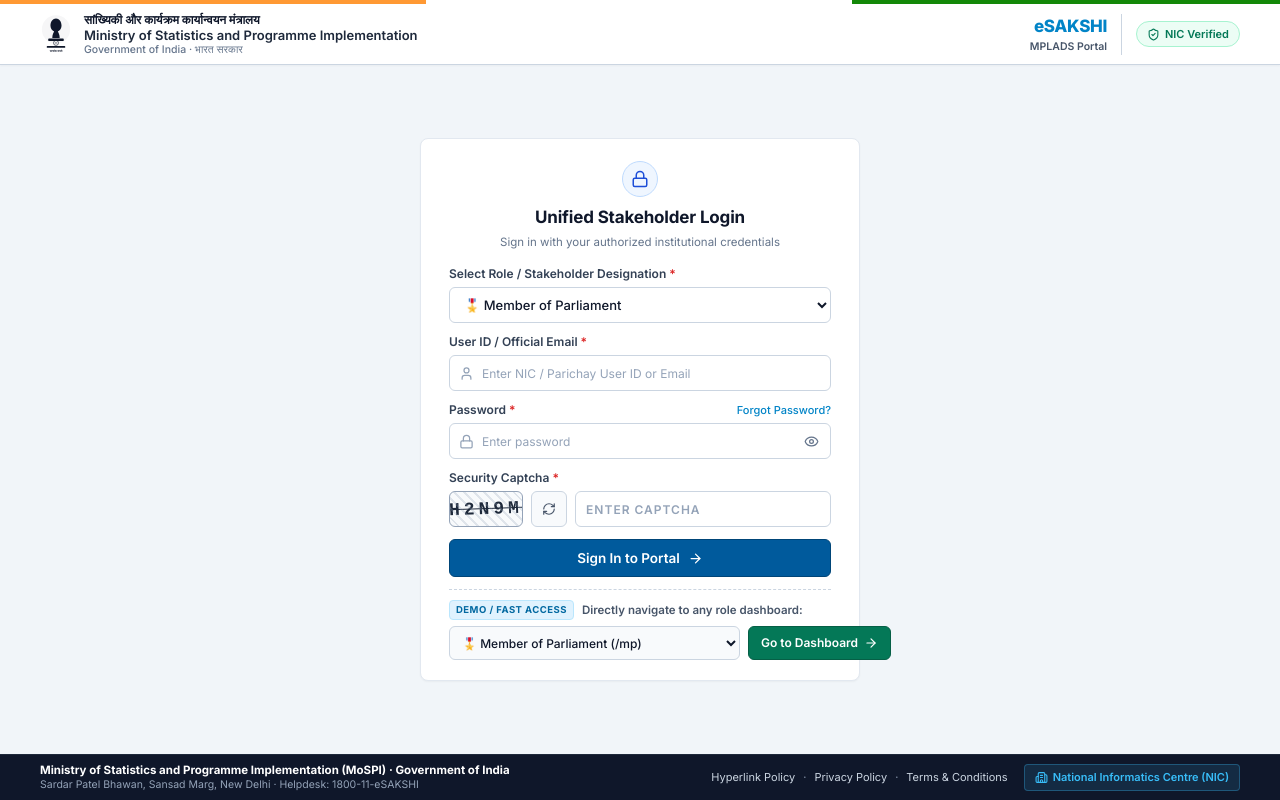
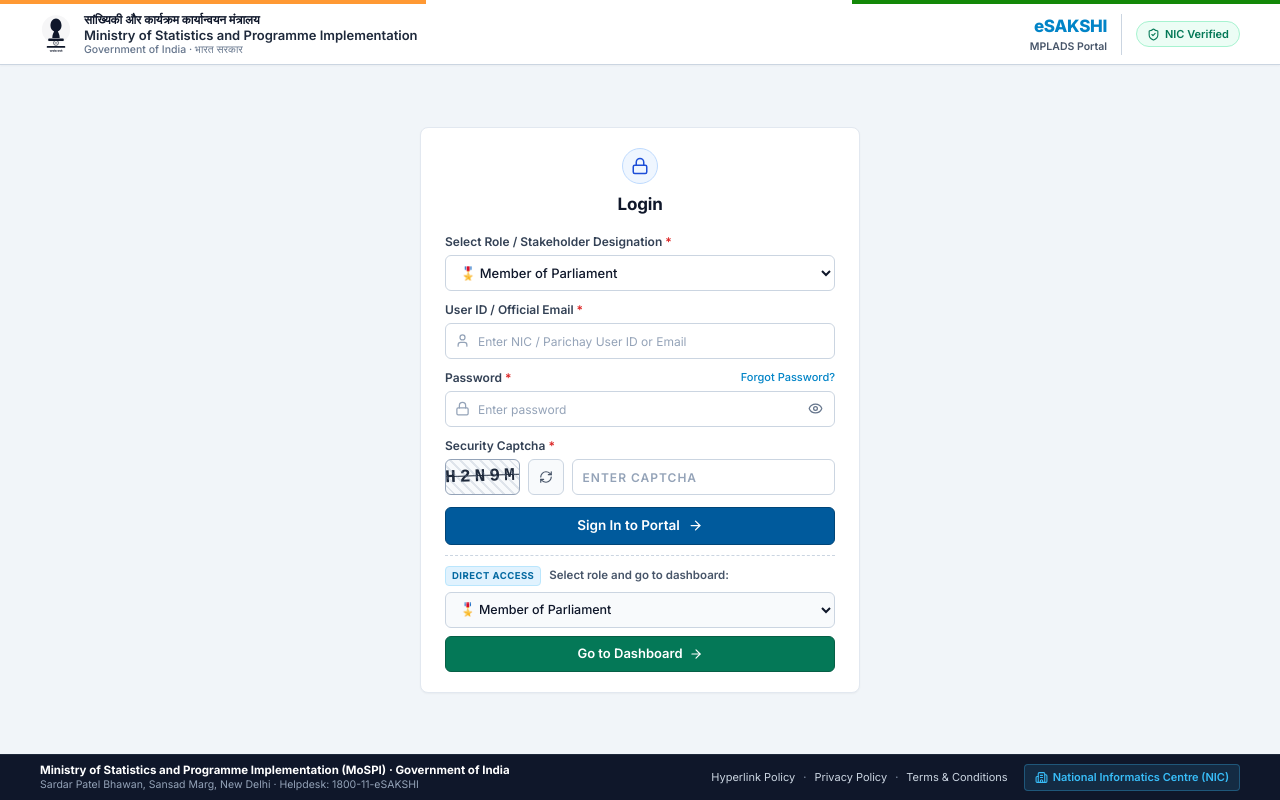
Before and after one commit to Sushank37/SAARTHI, a React app in the folder app/: page /login in a window 1280 px wide. Built offline with nearby package versions, Linux system fonts and the light colour scheme; the HTML template or start-up script is replaced by a standard one.

Commit message:
fix: set card title to Login, stack direct dashboard controls inside card, and add explicit captcha error validation

```diff
--- a/app/src/pages/Login/LoginPage.css
+++ b/app/src/pages/Login/LoginPage.css
@@ -146,10 +146,11 @@
   border: 1px solid #cbd5e1;
   border-radius: 10px;
   box-shadow: 0 4px 16px rgba(15, 23, 42, 0.08);
-  padding: 22px 28px 20px;
+  padding: 20px 24px;
   display: flex;
   flex-direction: column;
-  gap: 12px;
+  gap: 10px;
+  box-sizing: border-box;
 }
 
 /* Card Top */
@@ -386,6 +387,33 @@
   border-radius: 6px;
 }
 
+.gov-captcha-error-alert {
+  display: flex;
+  align-items: center;
+  gap: 5px;
+  font-size: 11.5px;
+  font-weight: 600;
+  color: #dc2626;
+  background: #fef2f2;
+  border: 1px solid #fecaca;
+  padding: 4px 8px;
+  border-radius: 4px;
+  margin-top: 4px;
+  animation: govShake 0.3s ease-in-out;
+}
+
+.gov-input-error {
+  border-color: #dc2626 !important;
+  background-color: #fef2f2 !important;
+  box-shadow: 0 0 0 2px rgba(220, 38, 38, 0.2) !important;
+}
+
+@keyframes govShake {
+  0%, 100% { transform: translateX(0); }
+  25% { transform: translateX(-4px); }
+  75% { transform: translateX(4px); }
+}
+
 /* Submit Button */
 .gov-btn-submit {
   height: 38px;
@@ -447,37 +475,48 @@
 
 .gov-direct-controls {
   display: flex;
+  flex-direction: column;
   gap: 8px;
+  width: 100%;
+  box-sizing: border-box;
 }
 
 .gov-direct-select {
-  flex: 1;
-  height: 34px;
-  padding: 0 8px;
-  font-size: 12px;
+  width: 100%;
+  height: 36px;
+  padding: 0 10px;
+  font-size: 12.5px;
   font-weight: 500;
   color: #0f172a;
   background: #f8fafc;
   border: 1px solid #cbd5e1;
   border-radius: 6px;
   cursor: pointer;
+  box-sizing: border-box;
+}
+
+.gov-direct-select:focus {
+  border-color: #0284c7;
+  outline: none;
 }
 
 .gov-btn-direct {
-  height: 34px;
-  padding: 0 12px;
+  width: 100%;
+  height: 36px;
+  padding: 0 14px;
   background: #047857;
   border: 1px solid #065f46;
   border-radius: 6px;
   color: #ffffff;
-  font-size: 12px;
+  font-size: 13px;
   font-weight: 600;
   display: flex;
   align-items: center;
+  justify-content: center;
   gap: 6px;
   cursor: pointer;
-  white-space: nowrap;
   transition: background 0.15s ease;
+  box-sizing: border-box;
 }
 
 .gov-btn-direct:hover {
--- a/app/src/pages/Login/LoginPage.jsx
+++ b/app/src/pages/Login/LoginPage.jsx
@@ -36,7 +36,8 @@
   const [showPassword, setShowPassword] = useState(false);
   const [captchaCode, setCaptchaCode] = useState(generateCaptcha());
   const [captchaInput, setCaptchaInput] = useState("");
-  const [errorMessage, setErrorMessage] = useState("");
+  const [captchaError, setCaptchaError] = useState("");
+  const [loginError, setLoginError] = useState("");
 
   // Direct dashboard selector state
   const [directDashboardId, setDirectDashboardId] = useState(ROLE_IDS.MP);
@@ -50,28 +51,30 @@
   const handleRefreshCaptcha = () => {
     setCaptchaCode(generateCaptcha());
     setCaptchaInput("");
-    setErrorMessage("");
+    setCaptchaError("");
   };
 
   // Submit standard login form
   const handleFormSubmit = (e) => {
     e.preventDefault();
-    setErrorMessage("");
+    setCaptchaError("");
+    setLoginError("");
 
     if (!loginId.trim()) {
-      setErrorMessage("Please enter your Official User ID / Email.");
+      setLoginError("Please enter your User ID / Official Email.");
       return;
     }
 
     if (!password) {
-      setErrorMessage("Please enter your Password.");
+      setLoginError("Please enter your password.");
       return;
     }
 
-    // Verify Captcha (case-insensitive)
+    // Verify Captcha (case-insensitive check)
     if (captchaInput.trim().toUpperCase() !== captchaCode.toUpperCase()) {
-      setErrorMessage("Security captcha code does not match. Please try again.");
-      handleRefreshCaptcha();
+      setCaptchaError("Invalid Captcha code! Please enter the new code shown.");
+      setCaptchaCode(generateCaptcha());
+      setCaptchaInput("");
       return;
     }
 
@@ -158,10 +161,7 @@
             <div className="gov-lock-icon">
               <Lock size={18} />
             </div>
-            <h1 className="gov-title">Unified Stakeholder Login</h1>
-            <p className="gov-sub">
-              Sign in with your authorized institutional credentials
-            </p>
+            <h1 className="gov-title">Login</h1>
           </div>
 
           {/* Form */}
@@ -272,24 +272,30 @@
                 <input
                   id="captcha-box"
                   type="text"
-                  className="gov-input gov-captcha-in"
+                  className={`gov-input gov-captcha-in ${captchaError ? "gov-input-error" : ""}`}
                   value={captchaInput}
                   onChange={(e) => {
                     setCaptchaInput(e.target.value);
-                    setErrorMessage("");
+                    setCaptchaError("");
                   }}
                   placeholder="Enter captcha"
                   maxLength={6}
                   required
                 />
               </div>
+              {captchaError && (
+                <div className="gov-captcha-error-alert">
+                  <AlertCircle size={13} />
+                  <span>{captchaError}</span>
+                </div>
+              )}
             </div>
 
-            {/* Error Message */}
-            {errorMessage && (
+            {/* General / Login Error Message */}
+            {loginError && (
               <div className="gov-alert">
                 <AlertCircle size={14} />
-                <span>{errorMessage}</span>
+                <span>{loginError}</span>
               </div>
             )}
 
@@ -303,8 +309,8 @@
           {/* 4. Direct Option to Select and Go to Dashboard */}
           <div className="gov-direct-nav-panel">
             <div className="gov-direct-header">
-              <span className="gov-direct-tag">DEMO / FAST ACCESS</span>
-              <span className="gov-direct-desc">Directly navigate to any role dashboard:</span>
+              <span className="gov-direct-tag">DIRECT ACCESS</span>
+              <span className="gov-direct-desc">Select role and go to dashboard:</span>
             </div>
             <div className="gov-direct-controls">
               <select
@@ -315,7 +321,7 @@
               >
                 {ROLE_LIST.map((role) => (
                   <option key={role.id} value={role.id}>
-                    {role.icon} {role.displayName} ({role.path})
+                    {role.icon} {role.displayName}
                   </option>
                 ))}
               </select>
```
